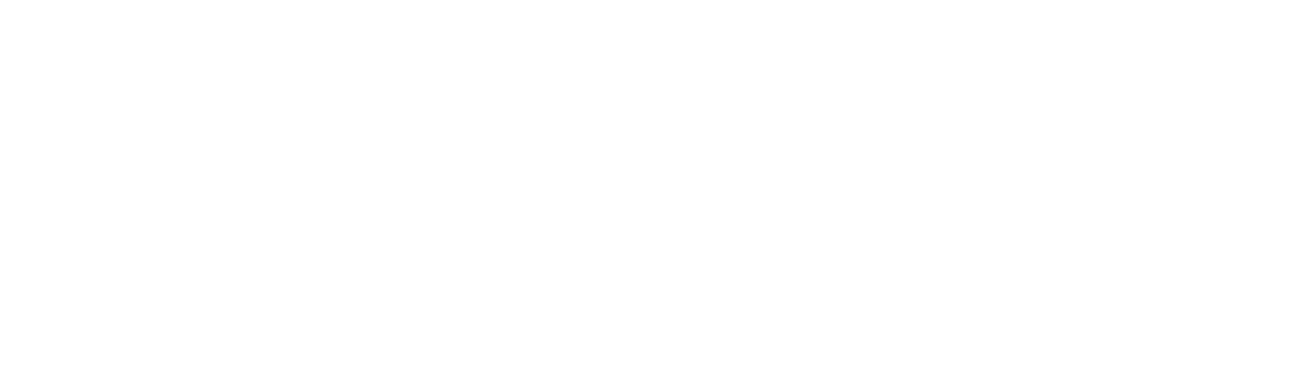
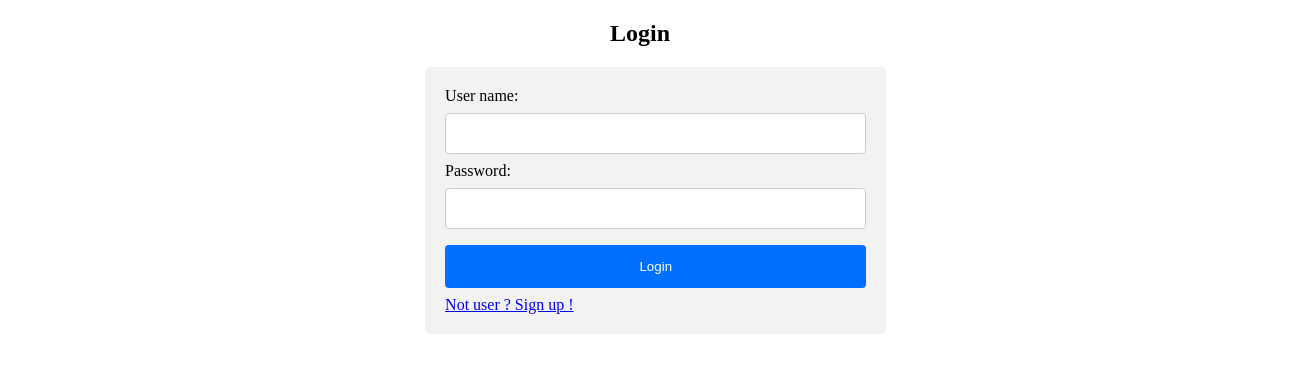
Before and after one commit to FACN4/S.Y.T-TEAM, a website: page public/logIn.html in a window 1280 px wide. Shown: the whole page, 1304 px wide, since content can reach past the window. Drawn offline with Linux system fonts and the light colour scheme.

Commit message:
#5 #4 designed the pages

```diff
--- /dev/null
+++ b/public/index.js
@@ -0,0 +1,3 @@
+//dom the site+logic functions
+// dom when pressing on the S or G or case
+// add like fun  ,,,, add POST
--- a/public/logIn.html
+++ b/public/logIn.html
@@ -0,0 +1,30 @@
+<!DOCTYPE html>
+<html>
+
+<head>
+  <meta charset="utf-8">
+  <link rel="stylesheet" type="text/css" href="./style.css" />
+  <title>login</title>
+</head>
+
+<body>
+  <section class="form">
+    <h1>Login</h1>
+
+    <form method="POST" novalidate>
+      <label for="userName">User name:
+        <input id="userNameLogin" name ="username" class='input' type="text" required/>
+      </label>
+      <label for="password">Password:
+        <input id="passwordLogin" class="input" type="password"  />
+      </label>
+
+
+      <input type="submit" value="Login">
+      <a href="signUp.html">Not user ?  Sign up ! </a>
+    </form>
+  </section>
+  <script src="logIn.js" type="text/javascript"></script>
+</body>
+
+</html>
--- /dev/null
+++ b/public/style.css
@@ -0,0 +1,52 @@
+form{
+  border-radius: 5px;
+  background-color: #f2f2f2;
+  padding: 20px;
+  width: 33.3333%;
+  display: inline-block;
+  margin-left: 33%;
+  margin-right: 33%;
+}
+h1{
+  text-align: center;
+}
+.form{
+display: block;
+}
+.input{
+    width: 100%;
+    padding: 12px 20px;
+    margin: 8px 0;
+    display: inline-block;
+    border: 1px solid #ccc;
+    border-radius: 4px;
+    box-sizing: border-box;
+  }
+
+  input[type=submit] {
+      width: 100%;
+      background-color: #016FFE;
+      padding: 14px 20px;
+      color: white;
+      margin: 8px 0;
+      border: none;
+      border-radius: 4px;
+      cursor: pointer;
+  }
+
+  input[type=submit]:hover {
+      background-color: #0D5FCA;
+  }
+
+@media only screen and (max-width: 700px) {
+  form{
+    border-radius: 5px;
+    background-color: #f2f2f2;
+    padding: 20px;
+    width: 80%;
+    display: inline-block;
+    margin-left: 5%; /* yaa we should do mobile first */
+    margin-right:2%;
+  }
+
+}
```
Also changed, not shown: public/index.html (+1 -1 lines), public/signUp.html (+6 -6 lines), public/dom.js (deleted).
